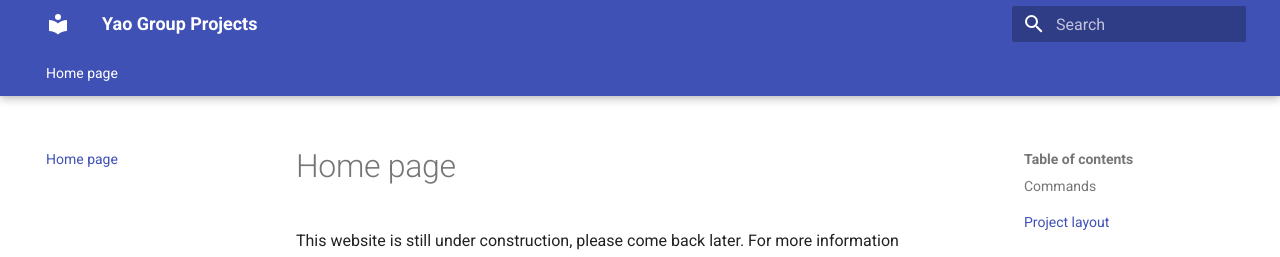
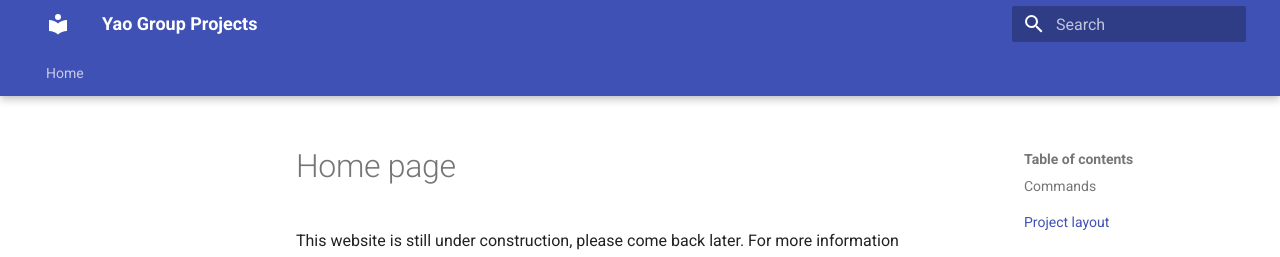
Before and after one commit to zhigang-yao/group-projects, an MkDocs documentation site: the page built from docs/index.md, in a window 1280 px wide. Shown: the top 257 px of the page. Built offline with MkDocs 1.6.1 and Material for MkDocs 9.7.7, drawn with Linux system fonts in a browser that asks for light colours; part of the change alters nothing that is shown.

```diff
--- a/mkdocs.yml
+++ b/mkdocs.yml
@@ -5,3 +5,7 @@ theme:
   features:
     - navigation.tabs
     - navigation.tabs.sticky
+
+nav:
+  - Home:
+    - docs/index.md
```
